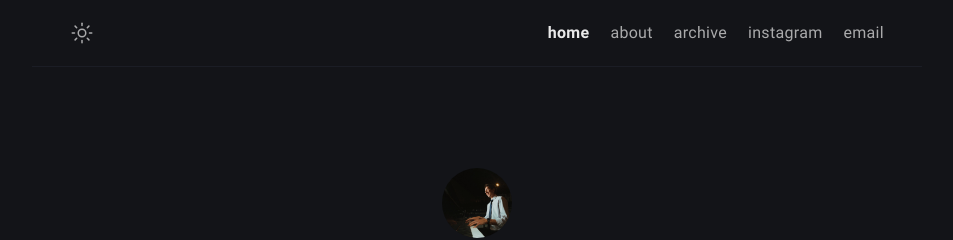
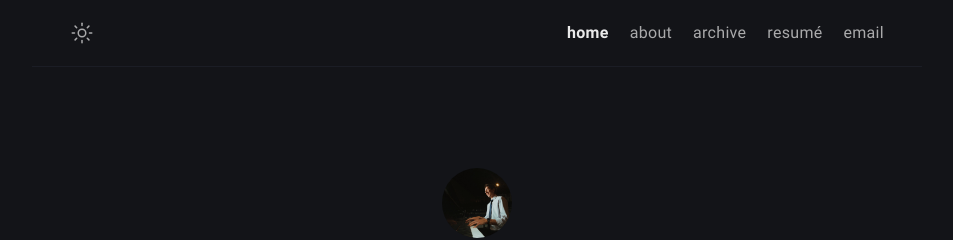
Before and after one commit to atrial-albumen/atrial-albumen.github.io, a Jekyll site: the page built from index.md, in a window 1280 px wide. Shown: the top 240 px of the page, without its empty margins (163-1116 px from the left). Built offline with Jekyll 4.4.1, drawn with Linux system fonts in a browser that asks for light colours.

Commit message:
Update menus.yml

```diff
--- a/_data/menus.yml
+++ b/_data/menus.yml
@@ -10,9 +10,9 @@
   url: /archive/
   external: false # set true if you using external link, see below
 
-- title: instagram
-  url: https://instagram.com/jonahlosh
-  external: true
+- title: resumé
+  url: /resume/
+  external: false
 
 - title: email
   url: mailto:me@jonahlosh.com
```
